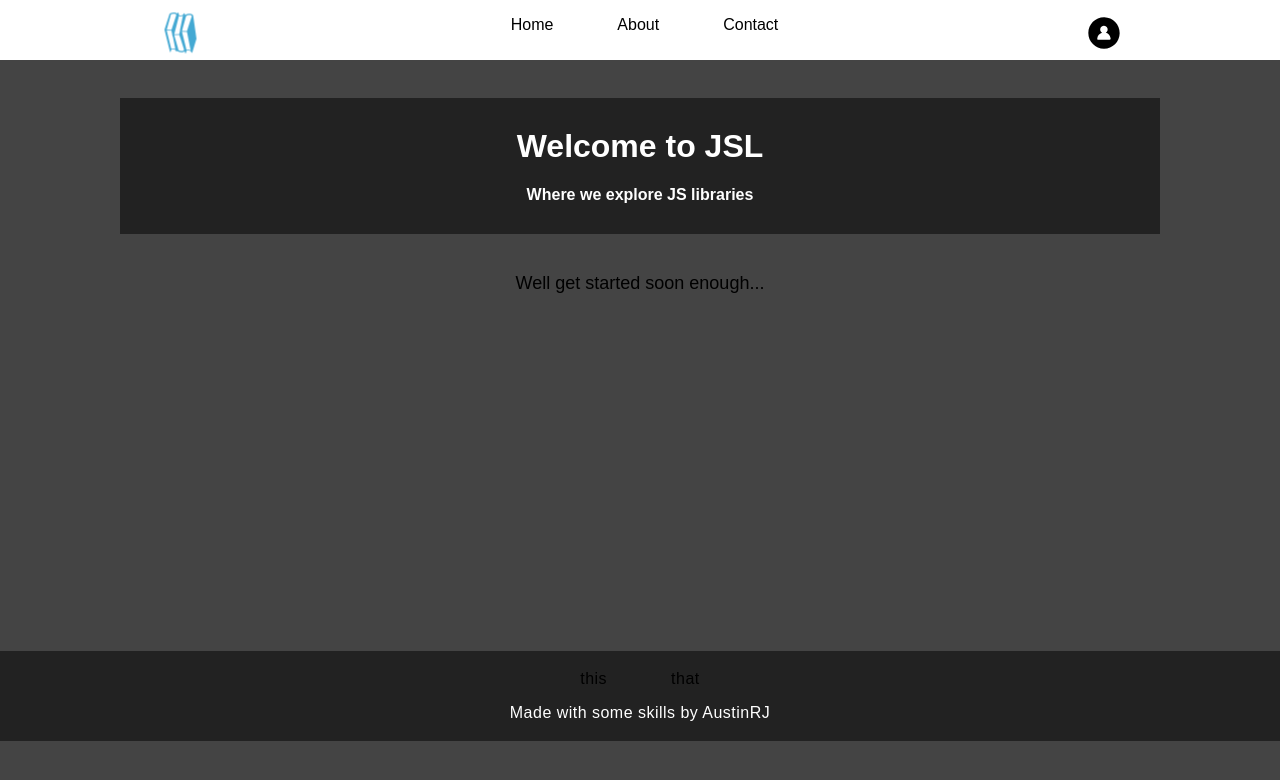
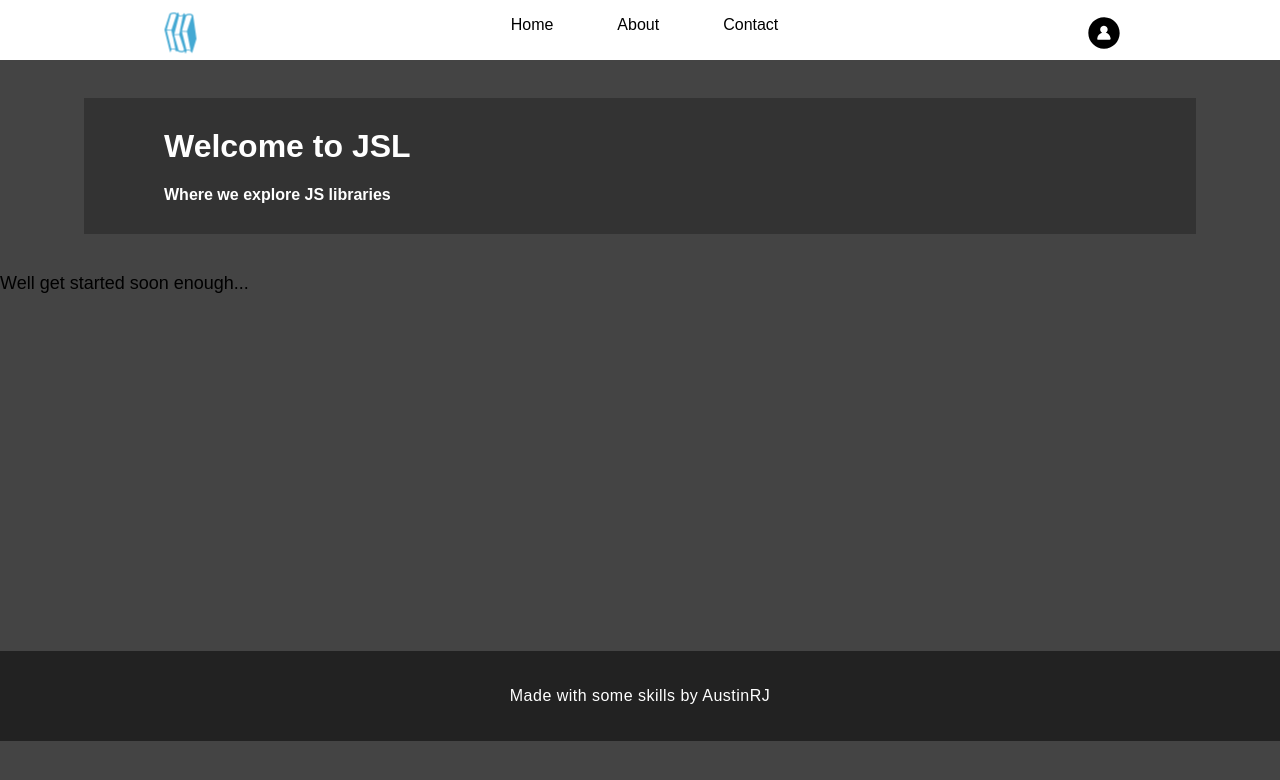
Before and after one commit to joha0033/library-blog, a React app: page / in a window 1280 px wide. Shown: the top 780 px of the page. Built offline with nearby package versions, Linux system fonts and the light colour scheme.

Commit message:
CSS modules working

```diff
--- a/config/webpack.config.dev.js
+++ b/config/webpack.config.dev.js
@@ -144,7 +144,7 @@ module.exports = {
             include: paths.appSrc,
             loader: require.resolve('babel-loader'),
             options: {
-
+              plugins: ['transform-decorators-legacy'],
               // This is a feature of `babel-loader` for webpack (not Babel itself).
               // It enables caching results in ./node_modules/.cache/babel-loader/
               // directory for faster rebuilds.
@@ -164,6 +164,8 @@ module.exports = {
                 loader: require.resolve('css-loader'),
                 options: {
                   importLoaders: 1,
+                  modules: true,
+                  localIdentName: "[name]__[local]___[hash:base64:5]"
                 },
               },
               {
--- a/config/webpack.config.prod.js
+++ b/config/webpack.config.prod.js
@@ -149,7 +149,7 @@ module.exports = {
             include: paths.appSrc,
             loader: require.resolve('babel-loader'),
             options: {
-
+              plugins: ['transform-decorators-legacy'],
               compact: true,
             },
           },
@@ -181,6 +181,7 @@ module.exports = {
                       loader: require.resolve('css-loader'),
                       options: {
                         importLoaders: 1,
+                        modules: true,
                         minimize: true,
                         sourceMap: shouldUseSourceMap,
                       },
--- a/package.json
+++ b/package.json
@@ -8,6 +8,7 @@
     "babel-eslint": "7.2.3",
     "babel-jest": "20.0.3",
     "babel-loader": "7.1.2",
+    "babel-plugin-transform-decorators-legacy": "^1.3.4",
     "babel-preset-react-app": "^3.1.1",
     "babel-runtime": "6.26.0",
     "case-sensitive-paths-webpack-plugin": "2.1.1",
--- a/src/App.css
+++ b/src/components/App/App.css
@@ -1,30 +1,32 @@
 .App {
-  text-align: center;
+  text-align: left;
   height: 500px;
 }
 
-.App-header {
+.header {
   align-items: center;
   margin: 3% auto;
   width: 80%;
-  background-color: #222;
+  background-color: #333;
   height: 7em;
   padding:.5em;
+  padding-left: 5em;
   padding-bottom: 1em;
   color: white;
 }
 
-.App-title {
+.title {
   font-size: 2em;
 }
 
-.App-subtitle {
+.subtitle {
   margin-bottom: 5%;
   padding-bottom:5%;
   font-size: 1em;
 }
 
-.App-intro {
+.intro {
+  align-items: center;
   font-size: large;
   height: 350px;
 }
@@ -36,7 +38,7 @@
     height: 500px;
   }
 
-  .App-header {
+  .header {
     align-items: center;
     margin: 3% auto;
     width: 90%;
@@ -47,17 +49,17 @@
     color: white;
   }
 
-  .App-title {
+  .title {
     font-size: 2em;
   }
 
-  .App-subtitle {
+  .subtitle {
     margin-bottom: 5%;
     padding-bottom:5%;
     font-size: 1em;
   }
 
-  .App-intro {
+  .intro {
     font-size: medium;
     height: 500px;
   }
--- a/src/components/App/App.js
+++ b/src/components/App/App.js
@@ -1,19 +1,20 @@
 import React, { Component } from 'react';
 // import logo from '../../logo.svg';
-import '../../App.css';
+import './App.css';
+import styles from './App.css';
 import Header from '../shared/header/Header.js'
 import Footer from '../shared/footer/Footer.js'
 
 class App extends Component {
   render() {
     return (
-      <div className="App">
+      <div className={styles.App}>
         <Header />
-        <header className="App-header">
-          <h1 className="App-title">Welcome to JSL</h1>
-          <h2 className="App-subtitle"> Where we explore JS libraries</h2>
+        <header className={styles.header}>
+          <h1 className={styles.title}>Welcome to JSL</h1>
+          <h2 className={styles.subtitle}> Where we explore JS libraries</h2>
         </header>
-        <p className="App-intro">
+        <p className={styles.intro}>
           Well get started soon enough...
         </p>
         <Footer />
--- a/src/components/shared/footer/Footer.js
+++ b/src/components/shared/footer/Footer.js
@@ -1,5 +1,5 @@
 import React from 'react'
-import './style.Footer.css'
+import styles from './style.Footer.css'
 
 class Header extends React.Component{
   constructor(){
@@ -9,12 +9,8 @@ class Header extends React.Component{
 
   render() {
     return(
-      <footer className="footer">
+      <footer className={styles.footer}>
         <div>
-          <ul>
-            <li>this</li>
-            <li>that</li>
-          </ul>
           <p>Made with some skills by AustinRJ</p>
         </div>
       </footer>
--- a/src/components/shared/header/Header.js
+++ b/src/components/shared/header/Header.js
@@ -1,5 +1,5 @@
 import React from 'react'
-import './style.Header.css'
+import styles from './style.Header.css'
 import logo from '../../../assets/booksSVG.svg';
 import profile from '../../../assets/profile.svg';
 
@@ -12,21 +12,21 @@ class Header extends React.Component{
   render() {
 
     return(
-      <nav>
-        <div className="capsule">
-          <img src={logo} className="Nav-logo" alt="logo"/>
-           <ul id="navLinks">
-             <li>
-               <a href="#home">Home</a>
+      <nav className={styles.nav}>
+        <div className={styles.capsule}>
+          <img src={logo} className={styles.navLogo} alt="logo"/>
+           <ul className={styles.navUL}>
+             <li className={styles.navLinks}>
+               <a className={styles.navA} href="#home">Home</a>
              </li>
-             <li>
-               <a href="#about">About</a>
+             <li className={styles.navLinks}>
+               <a className={styles.navA} href="#about">About</a>
              </li>
-             <li>
-               <a href="#contact">Contact</a>
+             <li className={styles.navLinks}>
+               <a className={styles.navA} href="#contact">Contact</a>
              </li>
            </ul>
-             <img src={profile} className="Nav-profile" alt="logo"/>
+             <img src={profile} className={styles.profile} alt="logo"/>
         </div>
       </nav>
     )
--- a/src/components/shared/header/style.Header.css
+++ b/src/components/shared/header/style.Header.css
@@ -5,13 +5,14 @@
   justify-content: space-between;
   align-items: center;
 }
-nav {
+
+.nav {
   width: 100vw;
   height: 60px;
   background: white;
 }
 
-ul {
+.navUL {
   padding-left: 0;
   display: flex;
   list-style: none outside none;
@@ -19,32 +20,32 @@ ul {
   align-items: center;
 }
 
-li {
+.navLinks {
   margin: 0 1rem;
   padding: 0 1rem;
   color:black;
 }
 
-a,
-a:visited,
-a:active {
+.navA,
+.navA:visited,
+.navA:active {
   text-decoration: none;
   color: black;
 }
 
-.Nav-profile, .Nav-logo{
+.profile, .navLogo{
   height: 2rem;
   margin-left: 10rem;
   margin-right: 10rem;
   margin-top: 1rem;
 }
 
-.Nav-logo {
+.navLogo {
   display: inline;
-  animation: Nav-logo-spin infinite 20s linear;
+  animation: navLogo-spin infinite 20s linear;
 }
 
-@keyframes Nav-logo-spin {
+@keyframes navLogo-spin {
   from { transform: rotate(0deg); }
   to { transform: rotate(360deg); }
 }
@@ -62,28 +63,28 @@ ALOMST MID SIZE SCREEN!
     justify-content: space-between;
     align-items: center;
   }
-  nav {
+  .nav {
     width: 100vw;
     height: 60px;
     background: white;
   }
 
-  ul {
+  .navUL {
     display: flex;
     list-style: none outside none;
     justify-content: center;
     align-items: center;
   }
 
-  li {
+  .navLinks {
     margin: 0 .5rem;
     padding: 0 .5rem;
-    color:red;
+    color:black;
   }
 
-  a,
-  a:visited,
-  a:active {
+  .navA,
+  .navA:visited,
+  .navA:active {
     text-decoration: none;
     color: black;
   }
@@ -93,19 +94,19 @@ ALOMST MID SIZE SCREEN!
     float: right;
   }
 
-  .Nav-profile, .Nav-logo{
+  .profile, .navLogo{
     height: 2rem;
     margin-left: 8rem;
     margin-right: 8rem;
     margin-top: .5rem;
   }
 
-  .Nav-logo {
+  .navLogo {
     display: inline;
-    animation: Nav-logo-spin infinite 20s linear;
+    animation: navLogo-spin infinite 20s linear;
   }
 
-  @keyframes Nav-logo-spin {
+  @keyframes navLogo-spin {
     from { transform: rotate(0deg); }
     to { transform: rotate(360deg); }
   }
@@ -113,7 +114,7 @@ ALOMST MID SIZE SCREEN!
 }
 @media only screen and (max-width: 700px) {
 
-  ul {
+  .navUL {
     padding-top: .35em;
     display: flex;
     list-style: none outside none;
@@ -121,13 +122,13 @@ ALOMST MID SIZE SCREEN!
     align-items: center;
   }
 
-  li {
+  .navLinks {
     margin: 0 .25rem;
     padding: 0 .25rem;
     color:black;
   }
 
-  .Nav-profile, .Nav-logo{
+  .profile, .navLogo{
     height: 2rem;
     margin-left: 1.5rem;
     margin-right: 2rem;
```
Also changed, not shown: 1 other file (tests, documents, lock files or other folders).
